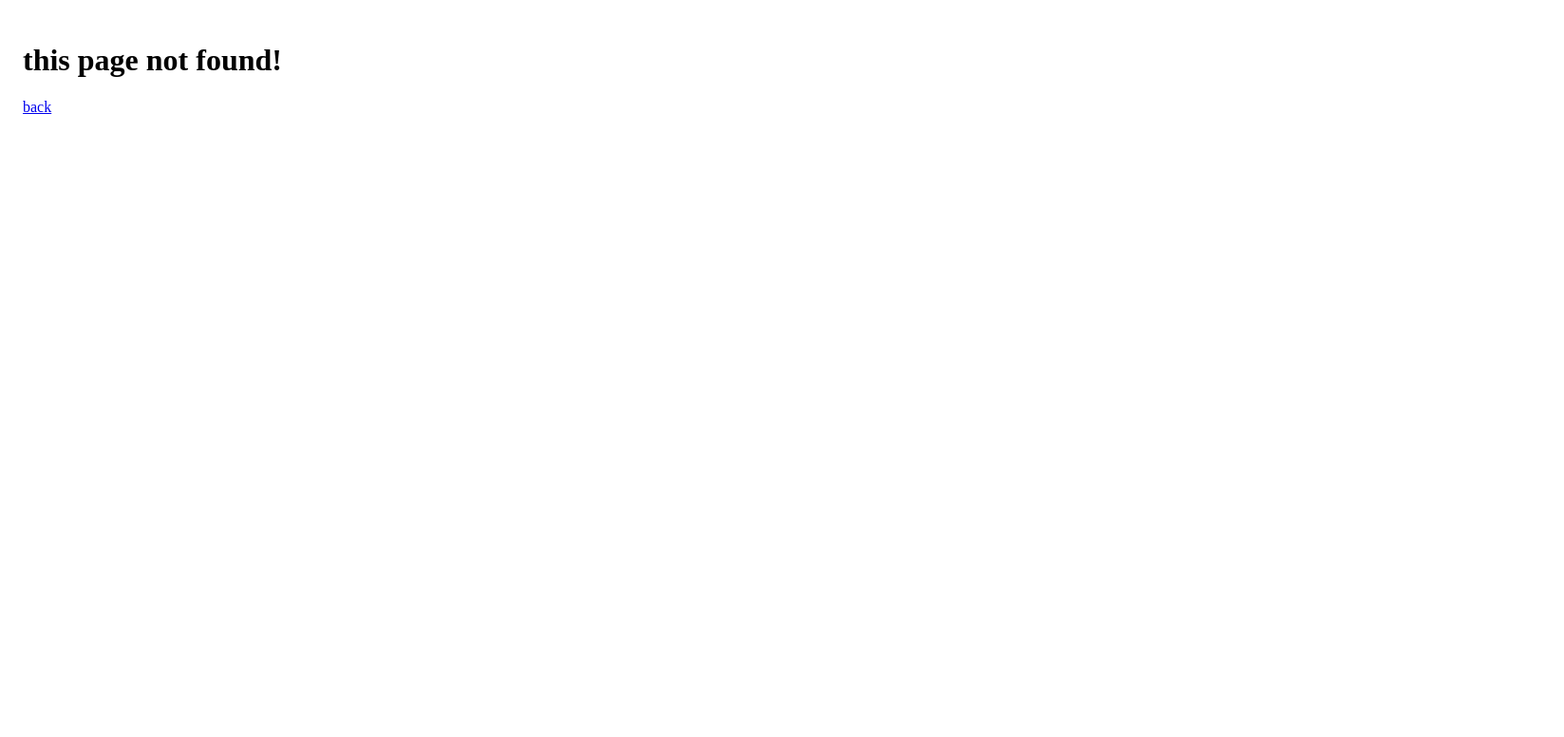
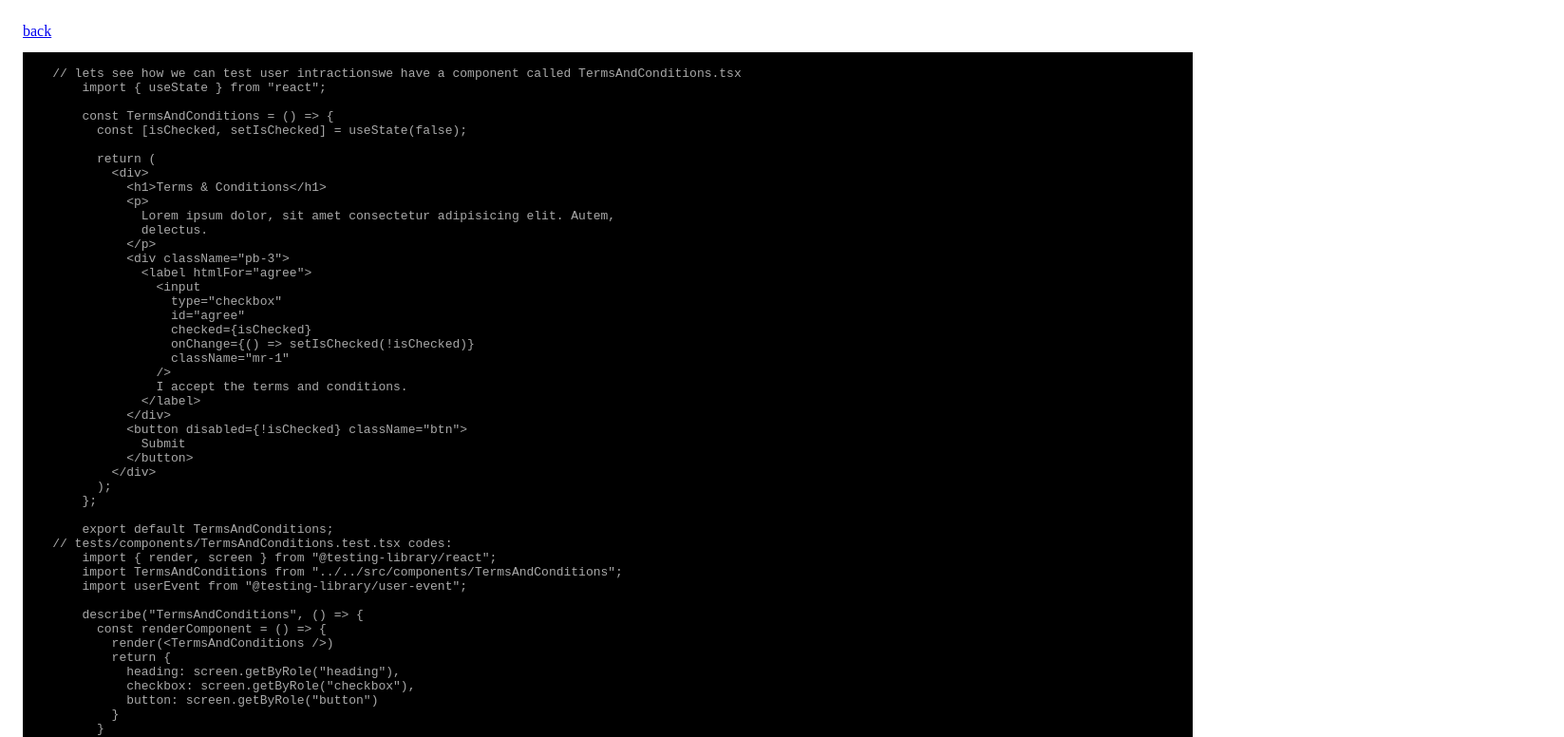
Before and after one commit to arefmaghdam/review-of-react-testing, a Next.js app: page /components/react-testing/testing-user-intractions in a window 1280 px wide. Before the commit this address had no page. Shown: the top 776 px of the page at 95% size, 1647 px wide, since content can reach past the window. Built offline with nearby package versions, Linux system fonts and the light colour scheme.

Commit message:
feat: review of react testing library testing user intractions and simplifying tests

```diff
--- a/pages/components/react-testing-provider.jsx
+++ b/pages/components/react-testing-provider.jsx
@@ -25,6 +25,9 @@ const ReactTestingProvider = () => {
         </Link>
         <Link href="/components/react-testing/testing-lists">
           testing-lists
+        </Link>
+        <Link href="/components/react-testing/testing-user-intractions">
+          testing-user-intractions
         </Link>
       </div>
       <div>
--- /dev/null
+++ b/pages/components/react-testing/testing-user-intractions.tsx
@@ -0,0 +1,156 @@
+import React from "react";
+import styles from "../../../styles/Home.module.css";
+import Link from "next/link";
+import CodePreview from "../code-preview";
+
+const TestingUserIntractions = () => {
+  return (
+    <div className={styles.subPages}>
+      <Link href="/">back</Link>
+      <CodePreview
+        imgURL=""
+        content={`
+    // lets see how we can test user intractionswe have a component called TermsAndConditions.tsx
+        import { useState } from "react";
+
+        const TermsAndConditions = () => {
+          const [isChecked, setIsChecked] = useState(false);
+
+          return (
+            <div>
+              <h1>Terms & Conditions</h1>
+              <p>
+                Lorem ipsum dolor, sit amet consectetur adipisicing elit. Autem,
+                delectus.
+              </p>
+              <div className="pb-3">
+                <label htmlFor="agree">
+                  <input
+                    type="checkbox"
+                    id="agree"
+                    checked={isChecked}
+                    onChange={() => setIsChecked(!isChecked)}
+                    className="mr-1"
+                  />
+                  I accept the terms and conditions.
+                </label>
+              </div>
+              <button disabled={!isChecked} className="btn">
+                Submit
+              </button>
+            </div>
+          );
+        };
+
+        export default TermsAndConditions;
+    // tests/components/TermsAndConditions.test.tsx codes:
+        import { render, screen } from "@testing-library/react";
+        import TermsAndConditions from "../../src/components/TermsAndConditions";
+        import userEvent from "@testing-library/user-event";
+
+        describe("TermsAndConditions", () => {
+          const renderComponent = () => {
+            render(<TermsAndConditions />)
+            return {
+              heading: screen.getByRole("heading"),
+              checkbox: screen.getByRole("checkbox"),
+              button: screen.getByRole("button")
+            }
+          }
+
+          it("should render with correct text and initial state", () => {
+            const {heading, checkbox, button} = renderComponent()
+
+            expect(heading).toHaveTextContent("Terms & Conditions");
+            expect(checkbox).not.toBeChecked();
+            expect(button).toBeDisabled();
+          });
+          // user intraction test
+          // to simulate user intractions we have to use a different library called user event
+          // back to the documentation of testing library and we have a section called user intractions, we have this companion library called user-event
+          // we have to install this separatly to simulate user events just note that in react testing library we also have fire event a lot of people use this but its not the best way to simulate user events
+          // because fire event as explained here is a lightweight wrapper around the browser's low level dispatch event API
+          // so it doesn't simulate a real work senario and that is why we have the user event library the way this library dispatches events
+          // is is similar to how users use our applications now to install this:
+              // npm installl --save-dev @testing-library/user-event
+          it('should enable the button when the checkbox is checked', async () => {
+            const {checkbox, button} = renderComponent()
+            const user = userEvent.setup()
+            await user.click(checkbox)
+            expect(button).toBeEnabled()
+          })
+        });
+    // let me to show you a great technique for simplifying our tests, lets take a look at the tests we wrote for the TermsAndConditions.test.tsx:
+        import {render, screen} from "@testing-library/react"
+        import TermsAndConditions from "../../src/components/TermsAndConditions";
+        import userEvent from "@testing-library/user-event";
+
+        describe('TermsAndConditions', () => {
+          it('should render with correct text and initial state', () => {
+            render(< TermsAndConditions />)
+            const heading = screen.getByRole("heading")
+            expect(heading).toBeInTheDocument()
+            expect(heading).toHaveTextContent("Terms And Conditions)
+            const checkbox = screen.getByRole("checkbox")
+            expect(checkbox).toBeInTheDocument()
+            expect(checkbox)..nottoBeChecked()
+            const button = screen.getByRole("button)
+            expect(button).toBeInTheDocument()
+            expect(button).toBeDisabled()
+          })
+          it('should enable the button when the checkbox is checked', async () => {
+            render(< TermsAndConditions />)
+            const checkbox = screen.getByRole("checkbox")
+            const user = userEvent.setup()
+            await user.click(checkbox)
+            expect(screen.getByRole("button")).toBeEnabled()
+          })
+        })
+      // so let me show you a better way to write these tests, back to our test suite and first define a helper function for rendering our componentand returning the common elements we want to query
+      // so we can use the arrow function syntax or function decleration syntaxit doesn't matter, helper function is:
+        const renderComponent = () => {
+          render(< TermsAndConditions />)
+          return {
+              heading: screen.getByRole("heading"),
+              checkbox: screen.getByRole("checkbox"),
+              button: screen.getByRole("button")
+            }
+        }
+      // so we have final codes as below:
+
+          import { render, screen } from "@testing-library/react";
+          import TermsAndConditions from "../../src/components/TermsAndConditions";
+          import userEvent from "@testing-library/user-event";
+
+          describe("TermsAndConditions", () => {
+            const renderComponent = () => {
+              render(<TermsAndConditions />)
+              return {
+                heading: screen.getByRole("heading"),
+                checkbox: screen.getByRole("checkbox"),
+                button: screen.getByRole("button")
+              }
+            }
+
+            it("should render with correct text and initial state", () => {
+              const {heading, checkbox, button} = renderComponent()
+
+              expect(heading).toHaveTextContent("Terms & Conditions");
+              expect(checkbox).not.toBeChecked();
+              expect(button).toBeDisabled();
+            });
+
+            it('should enable the button when the checkbox is checked', async () => {
+              const {checkbox, button} = renderComponent()
+              const user = userEvent.setup()
+              await user.click(checkbox)
+              expect(button).toBeEnabled()
+            })
+          });
+        `}
+      />
+    </div>
+  );
+};
+
+export default TestingUserIntractions;
```
